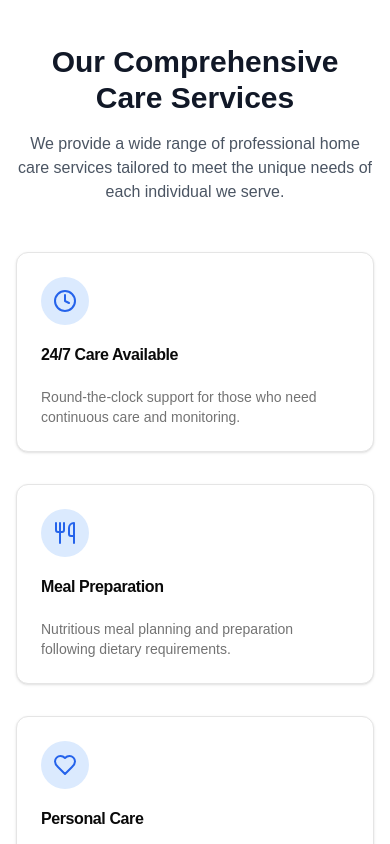
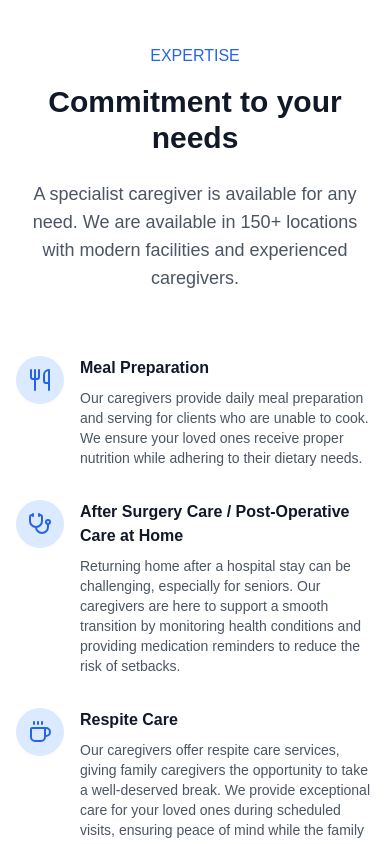
Before and after one commit to mcknx/lifegotbetterhomecare, a Next.js app: page / in a window 390 px wide. Shown: the part 960-1804 px from the top of the page. Built offline with nearby package versions, Linux system fonts and the light colour scheme.

Commit message:
Replace HeroSection1 with AboutSection and FeaturesSection components in the Home page. Add new AboutSection and FeaturesSection components with animations and responsive design. Update ServicesSection to enhance service descriptions and layout.

```diff
--- a/components/section-one.tsx
+++ b/components/about-section.tsx
@@ -3,7 +3,7 @@
 import { Button } from "@/components/ui/button"
 import { motion } from "framer-motion"
 
-export function HeroSection1() {
+export function AboutSection() {
   return (
     <div className="relative min-h-[80vh] bg-gradient-to-r from-blue-50 to-blue-100">
       <div className="container mx-auto px-4 py-20">
--- /dev/null
+++ b/components/features-section.tsx
@@ -0,0 +1,131 @@
+"use client"
+
+import { Button } from "@/components/ui/button"
+import { motion } from "framer-motion"
+import { Clock, Mail, Heart } from 'lucide-react'
+
+export function FeaturesSection() {
+  const benefits = [
+    {
+      icon: Heart,
+      title: "Make an Impact",
+      description: "Make a positive difference in the lives of others by providing compassionate care"
+    },
+    {
+      icon: Clock,
+      title: "Flexible Hours & Pay",
+      description: "Enjoy flexible hours, competitive pay, and training opportunities"
+    },
+    {
+      icon: Mail,
+      title: "Submit Your Resume",
+      description: "Send your resume to LifeGotBetterHomeCare@gmail.com to join a supportive team"
+    }
+  ]
+
+  return (
+    <div className="relative py-20 bg-[#0a0b2e]">
+      <div
+        className="absolute inset-0 opacity-10"
+        style={{
+          backgroundImage: 'linear-gradient(to right, #2e2e80 1px, transparent 1px), linear-gradient(to bottom, #2e2e80 1px, transparent 1px)',
+          backgroundSize: '20px 20px'
+        }}
+      />
+
+      <div className="container mx-auto px-4">
+        <div className="grid lg:grid-cols-2 gap-16 items-center">
+          <motion.div
+            initial={{ opacity: 0, y: 20 }}
+            whileInView={{ opacity: 1, y: 0 }}
+            viewport={{ once: true }}
+            className="space-y-8"
+          >
+            <div className="space-y-4">
+              <motion.p
+                initial={{ opacity: 0 }}
+                whileInView={{ opacity: 1 }}
+                viewport={{ once: true }}
+                className="text-blue-400 font-medium"
+              >
+                WHY CHOOSE US
+              </motion.p>
+
+              <motion.h2
+                initial={{ opacity: 0 }}
+                whileInView={{ opacity: 1 }}
+                viewport={{ once: true }}
+                className="text-4xl sm:text-5xl font-bold text-white"
+              >
+                Careers.
+                <span className="block">We&apos;re hiring!</span>
+              </motion.h2>
+
+              <motion.p
+                initial={{ opacity: 0 }}
+                whileInView={{ opacity: 1 }}
+                viewport={{ once: true }}
+                className="text-lg text-gray-300"
+              >
+                Because our clients&apos; needs don&apos;t always follow traditional business hours,
+                we offer unique flexibility in regards to working hours.
+              </motion.p>
+            </div>
+
+            <div className="space-y-6">
+              {benefits.map((benefit, index) => (
+                <motion.div
+                  key={index}
+                  initial={{ opacity: 0, x: -20 }}
+                  whileInView={{ opacity: 1, x: 0 }}
+                  viewport={{ once: true }}
+                  transition={{ delay: index * 0.1 }}
+                  className="flex gap-4 items-start"
+                >
+                  <div className="flex-shrink-0">
+                    <div className="w-12 h-12 rounded-xl bg-blue-600/20 flex items-center justify-center">
+                      <benefit.icon className="w-6 h-6 text-blue-400" />
+                    </div>
+                  </div>
+                  <div>
+                    <h3 className="font-semibold text-white text-lg">{benefit.title}</h3>
+                    <p className="text-gray-300">{benefit.description}</p>
+                  </div>
+                </motion.div>
+              ))}
+            </div>
+
+            <motion.div
+              initial={{ opacity: 0, y: 20 }}
+              whileInView={{ opacity: 1, y: 0 }}
+              viewport={{ once: true }}
+            >
+              <Button
+                size="lg"
+                className="bg-blue-600 hover:bg-blue-700 text-white"
+              >
+                Contact Us
+              </Button>
+            </motion.div>
+          </motion.div>
+
+          <motion.div
+            initial={{ opacity: 0, scale: 0.95 }}
+            whileInView={{ opacity: 1, scale: 1 }}
+            viewport={{ once: true }}
+            className="relative lg:block hidden"
+          >
+            <div className="relative w-full aspect-[3/4] rounded-2xl overflow-hidden">
+              <img
+                src="https://images.unsplash.com/photo-1537368910025-700350fe46c7"
+                alt="Healthcare professional"
+                className="object-cover w-full h-full"
+              />
+              <div className="absolute inset-0 bg-gradient-to-t from-[#0a0b2e]/50 to-transparent" />
+            </div>
+          </motion.div>
+        </div>
+      </div>
+    </div>
+  )
+}
--- a/components/hero-section.tsx
+++ b/components/hero-section.tsx
@@ -13,7 +13,7 @@ export function HeroSection() {
           muted
           className="w-full h-full object-cover"
         />
-        <div className="absolute inset-0 bg-black/60" />
+        <div className="absolute inset-0 bg-black/70" />
       </div>
 
       <div className="container mx-auto px-4 z-10 text-center">
--- a/components/services-section.tsx
+++ b/components/services-section.tsx
@@ -1,52 +1,95 @@
 "use client"
 
+import { Button } from "@/components/ui/button"
 import { motion } from "framer-motion"
-import { Card, CardContent, CardDescription, CardHeader, CardTitle } from "@/components/ui/card"
-import { Clock, Utensils, Heart, Pill } from 'lucide-react'
+import { Utensils, Stethoscope, Coffee, Car, Home, ClipboardList, Heart, Shield, AlertTriangle, Phone } from 'lucide-react'
 
+export function ServicesSection() {
   const services = [
-  {
-    icon: Clock,
-    title: "24/7 Care Available",
-    description: "Round-the-clock support for those who need continuous care and monitoring."
-  },
     {
       icon: Utensils,
       title: "Meal Preparation",
-    description: "Nutritious meal planning and preparation following dietary requirements."
+      description: "Our caregivers provide daily meal preparation and serving for clients who are unable to cook. We ensure your loved ones receive proper nutrition while adhering to their dietary needs."
+    },
+    {
+      icon: Stethoscope,
+      title: "After Surgery Care / Post-Operative Care at Home",
+      description: "Returning home after a hospital stay can be challenging, especially for seniors. Our caregivers are here to support a smooth transition by monitoring health conditions and providing medication reminders to reduce the risk of setbacks."
+    },
+    {
+      icon: Coffee,
+      title: "Respite Care",
+      description: "Our caregivers offer respite care services, giving family caregivers the opportunity to take a well-deserved break. We provide exceptional care for your loved ones during scheduled visits, ensuring peace of mind while the family caregiver takes time off."
+    },
+    {
+      icon: Car,
+      title: "Errands and Senior Transportation",
+      description: "Our caregivers assist individuals who are unable to drive by offering transportation and handling their errands."
+    },
+    {
+      icon: Home,
+      title: "Light Housekeeping",
+      description: "We help maintain a clean and tidy home for your loved ones by assisting with laundry, sweeping, dusting, and other light housekeeping tasks."
+    },
+    {
+      icon: ClipboardList,
+      title: "Care Management",
+      description: "We assist in managing your loved ones' care by helping with scheduling, medication reminders, doctor visits, and providing respite care."
     },
     {
       icon: Heart,
-    title: "Personal Care",
-    description: "Assistance with daily activities, hygiene, and mobility support."
+      title: "Companion Care",
+      description: "Seniors and adults with disabilities need not only quality care but also meaningful companionship. Our caregivers provide friendship and engage your loved ones in conversations and enjoyable activities to brighten their day."
     },
     {
-    icon: Pill,
-    title: "Medication Management",
-    description: "Careful monitoring and administration of prescribed medications."
+      icon: AlertTriangle,
+      title: "Elderly Fall Prevention",
+      description: "Our caregivers ensure the safety of your elderly loved ones at home by taking precautions to minimize fall risks. This includes maintaining a clutter-free environment and assisting them with moving safely around the house."
+    },
+    {
+      icon: Shield,
+      title: "Personal Care and Grooming",
+      description: "Seniors and adults with disabilities may face challenges with personal tasks due to cognitive or physical limitations. Our caregivers provide assistance with all personal care activities, including restroom use, dressing, oral hygiene, bathing, and more."
     }
   ]
 
-export function ServicesSection() {
   return (
-    <section className="py-20 bg-white">
+    <div className="relative py-20 bg-white">
       <div className="container mx-auto px-4">
         <motion.div
           initial={{ opacity: 0, y: 20 }}
           whileInView={{ opacity: 1, y: 0 }}
           viewport={{ once: true }}
-          className="text-center mb-12"
+          className="max-w-3xl mx-auto text-center mb-16"
         >
-          <h2 className="text-3xl font-bold text-gray-900 mb-4">
-            Our Comprehensive Care Services
-          </h2>
-          <p className="text-gray-600 max-w-2xl mx-auto">
-            We provide a wide range of professional home care services tailored to meet
-            the unique needs of each individual we serve.
-          </p>
+          <motion.p
+            initial={{ opacity: 0 }}
+            whileInView={{ opacity: 1 }}
+            viewport={{ once: true }}
+            className="text-blue-600 font-medium mb-4"
+          >
+            EXPERTISE
+          </motion.p>
+          <motion.h2
+            initial={{ opacity: 0 }}
+            whileInView={{ opacity: 1 }}
+            viewport={{ once: true }}
+            className="text-3xl sm:text-4xl font-bold text-gray-900 mb-6"
+          >
+            Commitment to your needs
+          </motion.h2>
+          <motion.p
+            initial={{ opacity: 0 }}
+            whileInView={{ opacity: 1 }}
+            viewport={{ once: true }}
+            className="text-lg text-gray-600"
+          >
+            A specialist caregiver is available for any need. We are available in 150+ locations
+            with modern facilities and experienced caregivers.
+          </motion.p>
         </motion.div>
 
-        <div className="grid md:grid-cols-2 lg:grid-cols-4 gap-8">
+        <div className="grid md:grid-cols-2 lg:grid-cols-3 gap-8">
           {services.map((service, index) => (
             <motion.div
               key={index}
@@ -54,22 +97,38 @@ export function ServicesSection() {
               whileInView={{ opacity: 1, y: 0 }}
               viewport={{ once: true }}
               transition={{ delay: index * 0.1 }}
+              className="flex gap-4"
             >
-              <Card className="h-full hover:shadow-lg transition-shadow">
-                <CardHeader>
-                  <div className="w-12 h-12 bg-blue-100 rounded-full flex items-center justify-center mb-4">
+              <div className="flex-shrink-0">
+                <div className="w-12 h-12 rounded-full bg-blue-100 flex items-center justify-center">
                   <service.icon className="w-6 h-6 text-blue-600" />
                 </div>
-                  <CardTitle>{service.title}</CardTitle>
-                </CardHeader>
-                <CardContent>
-                  <CardDescription>{service.description}</CardDescription>
-                </CardContent>
-              </Card>
+              </div>
+              <div>
+                <h3 className="font-semibold text-gray-900 mb-2">{service.title}</h3>
+                <p className="text-sm text-gray-600">{service.description}</p>
+              </div>
             </motion.div>
           ))}
         </div>
+
+        <motion.div
+          initial={{ opacity: 0, y: 20 }}
+          whileInView={{ opacity: 1, y: 0 }}
+          viewport={{ once: true }}
+          className="mt-12 text-center"
+        >
+          <div className="inline-flex items-center gap-3 bg-blue-50 px-6 py-3 rounded-full">
+            <div className="w-10 h-10 rounded-full bg-blue-100 flex items-center justify-center">
+              <Phone className="w-5 h-5 text-blue-600" />
             </div>
-    </section>
+            <div className="text-left">
+              <p className="text-sm text-gray-600">Expert Caregivers</p>
+              <p className="font-semibold text-gray-900">250+</p>
+            </div>
+          </div>
+        </motion.div>
+      </div>
+    </div>
   )
 }
```
Also changed, not shown: app/page.tsx (+5 -2 lines). Lines whose indentation alone changed are shown as unchanged.
